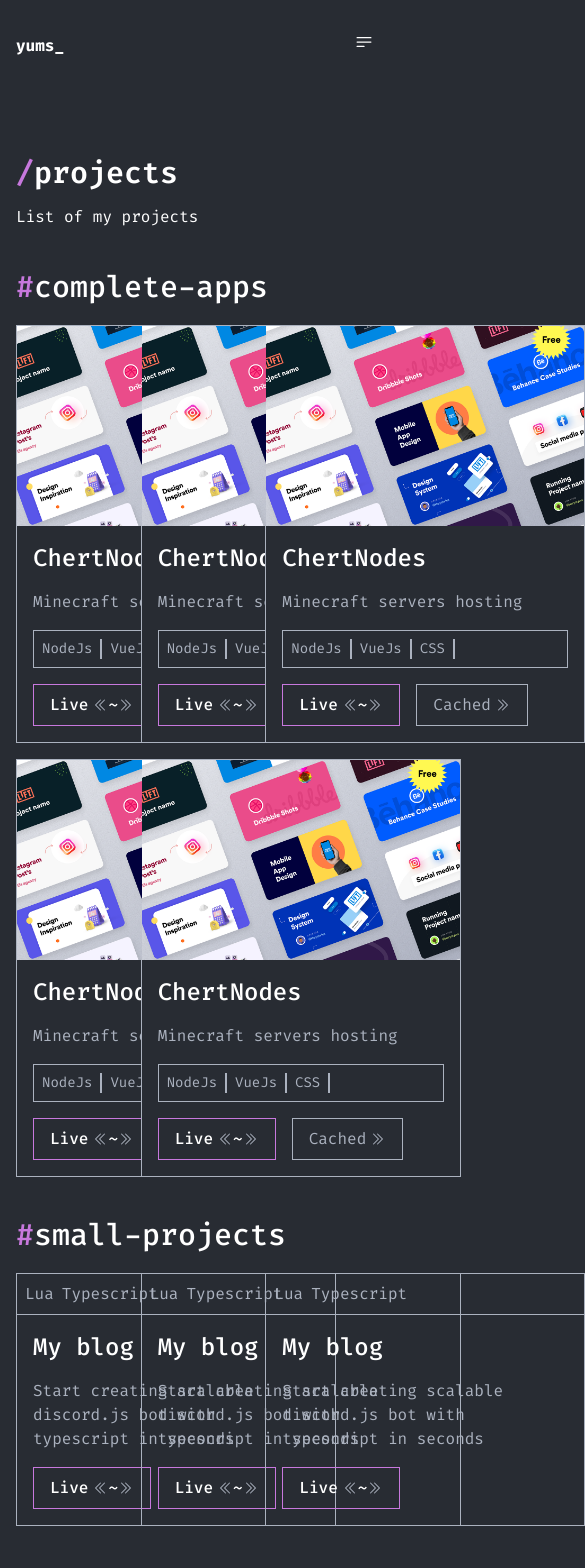
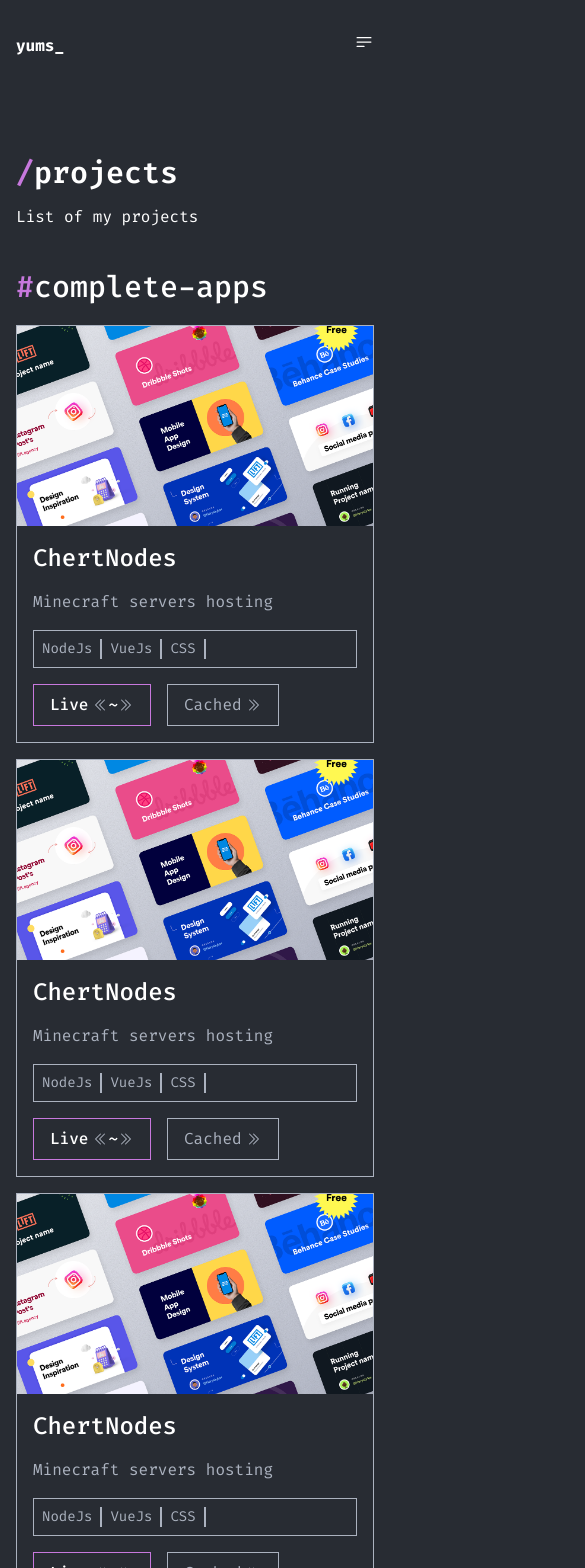
Before and after one commit to takayums/takayums-site, a Next.js app: page /projects in a window 390 px wide. Shown: the top 1568 px of the page, 585 px wide, since content can reach past the window. Built offline with nearby package versions, Linux system fonts and the light colour scheme.

Commit message:
feat(projects): responsive mobile projects

```diff
--- a/app/projects/page.tsx
+++ b/app/projects/page.tsx
@@ -15,7 +15,7 @@
           <h2 className="font-medium text-3xl text-white mb-5">
             <span className="text-primary">#</span>complete-apps
           </h2>
-          <div className="grid grid-cols-3 gap-4">
+          <div className="grid grid-cols-1 md:grid-cols-2 lg:grid-cols-3 gap-4">
             <CardProject />
             <CardProject />
             <CardProject />
@@ -28,7 +28,7 @@
           <h2 className="font-medium text-3xl text-white mb-5">
             <span className="text-primary">#</span>small-projects
           </h2>
-          <div className="grid grid-cols-3 gap-4">
+          <div className="grid grid-cols-1 md:grid-cols-2 lg:grid-cols-3 gap-4">
             <SmallProject />
             <SmallProject />
             <SmallProject />
```
